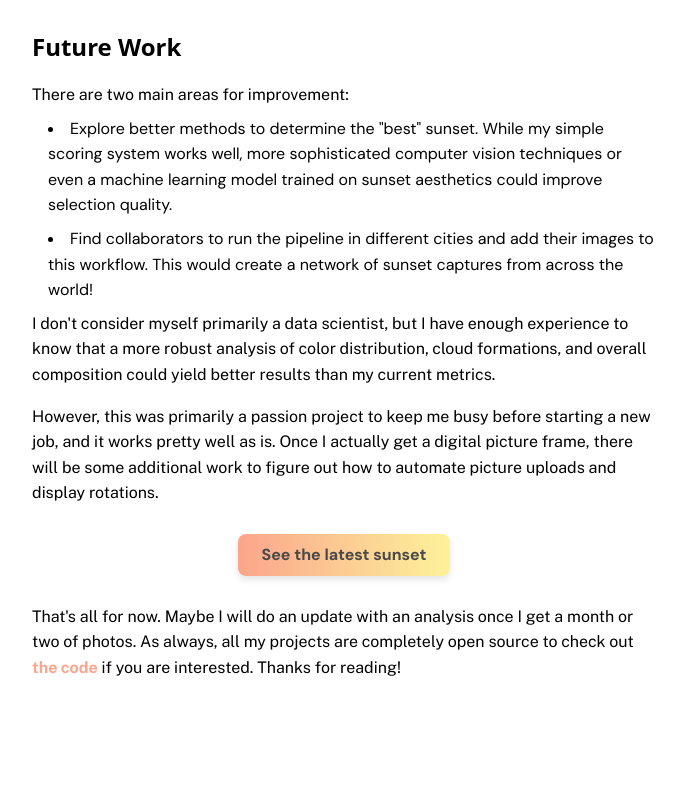
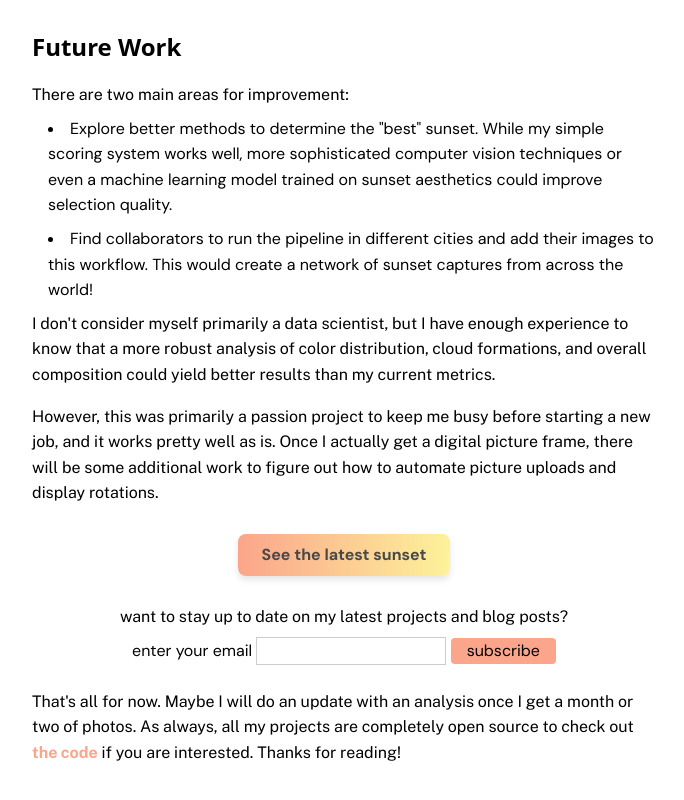
Before and after one commit to asteinhart/thesunset, a SvelteKit app: page /about in a window 1280 px wide. Shown: the part 2576-3376 px from the top of the page, without its empty margins (296-980 px from the left). Before the commit the page ends 3296 px from the top, so only its background shows below. Built offline with nearby package versions, Linux system fonts and the light colour scheme.

Commit message:
add sub to about

```diff
--- a/src/routes/about/+page.svelte
+++ b/src/routes/about/+page.svelte
@@ -304,6 +304,19 @@
 				</p>
 				<a href="/" class="sunset-button"> See the latest sunset </a>
 
+				<div class="subscribe-container">
+					<p>want to stay up to date on my latest projects and blog posts?</p>
+					<form
+						action="https://buttondown.com/api/emails/embed-subscribe/asteinhart"
+						method="post"
+						class="embeddable-buttondown-form"
+					>
+						<label for="bd-email">enter your email</label>
+						<input type="email" name="email" id="bd-email" />
+						<input type="submit" value="subscribe" />
+					</form>
+				</div>
+
 				<p>
 					That's all for now. Maybe I will do an update with an analysis once I get a month or two
 					of photos. As always, all my projects are completely open source to check out <a
@@ -565,6 +578,31 @@
 		margin-top: 1rem;
 	}
 
+	.subscribe-container {
+		margin: 1rem auto;
+		width: 90%;
+		display: flex;
+		flex-direction: column;
+		align-items: center;
+	}
+
+	.subscribe-container p {
+		font-size: 1rem;
+	}
+
+	.subscribe-container form input[type='email'] {
+		border: 1px solid #ccc;
+	}
+
+	.subscribe-container form input[type='submit'] {
+		background-color: #fba58b;
+		color: black;
+		border: none;
+		padding: 0em 1rem;
+		border-radius: 4px;
+		cursor: pointer;
+	}
+
 	/* Responsive adjustments for smaller screens */
 	@media (max-width: 768px) {
 		.title-block {
```
